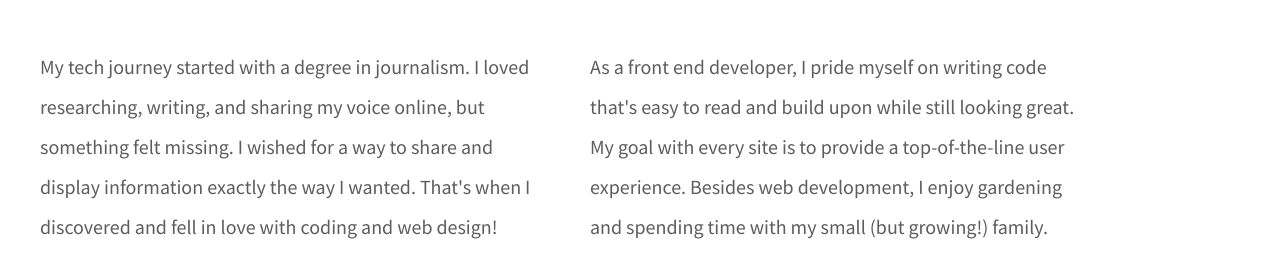
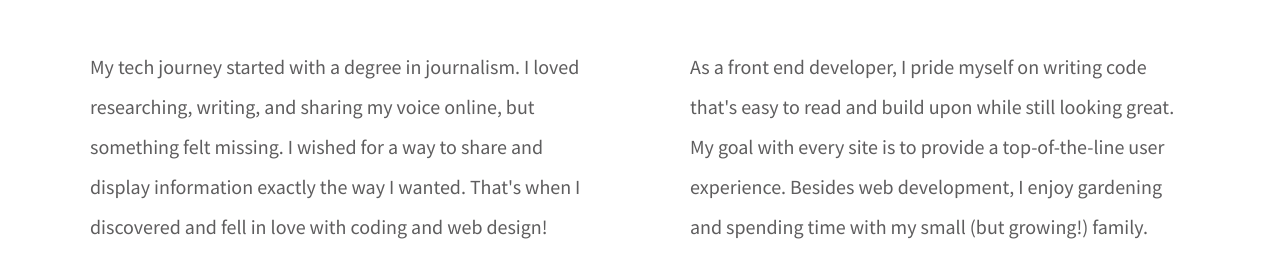
Before and after one commit to Elenakath/Jubilee-Austen, a plain HTML site: page index.html in a window 1280 px wide. Shown: the part 619-896 px from the top of the page. Drawn offline with Linux system fonts and the light colour scheme.

Commit message:
Added padding to bio

```diff
--- a/css/main.css
+++ b/css/main.css
@@ -71,7 +71,7 @@ header h2 {
   width: 500px;
   line-height: 40px;
   font-size: 20px;
-  padding-right: 50px;
+  padding: 0 50px;
 }
 
 /****** Skill Styles ******/
```
